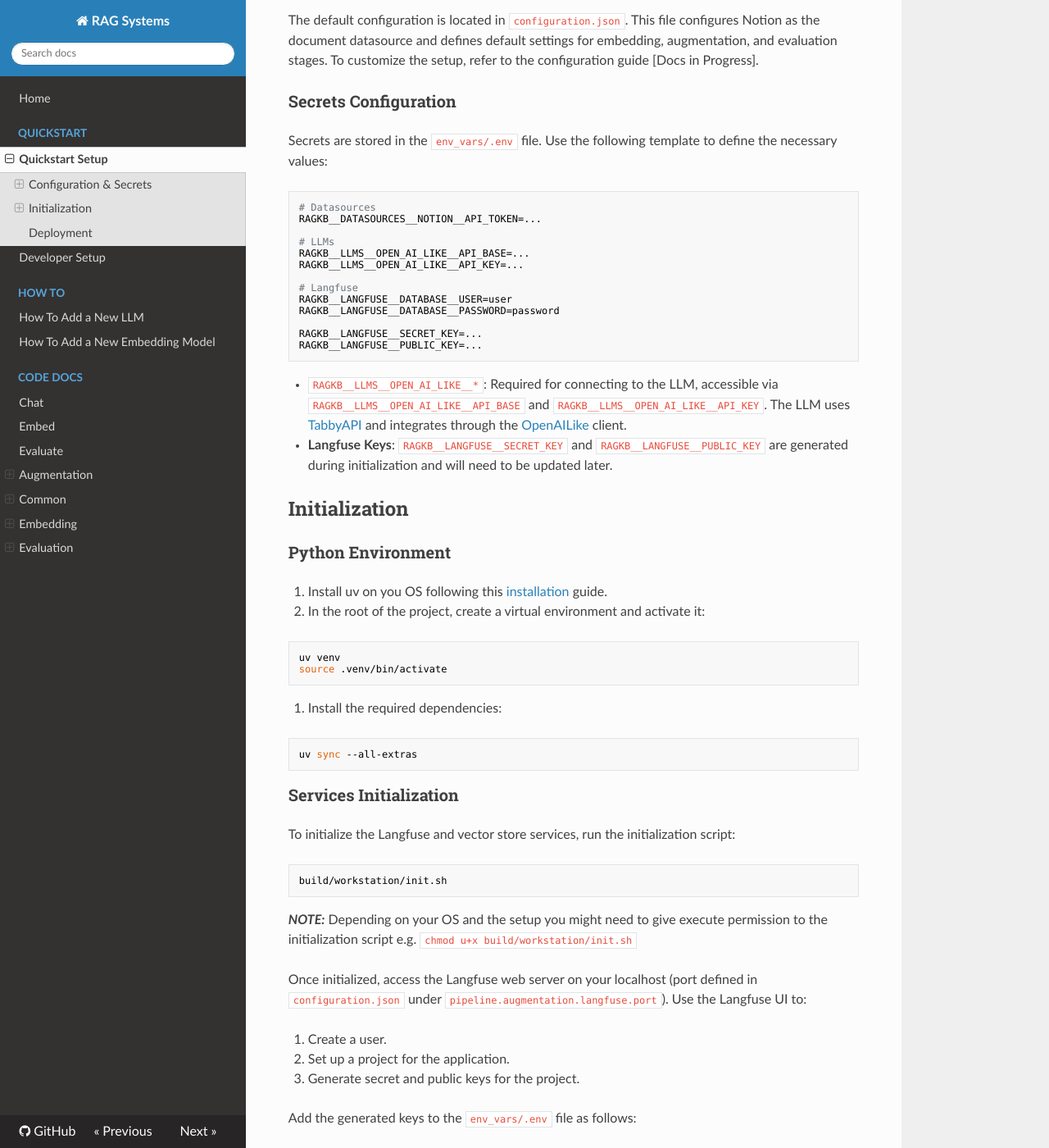
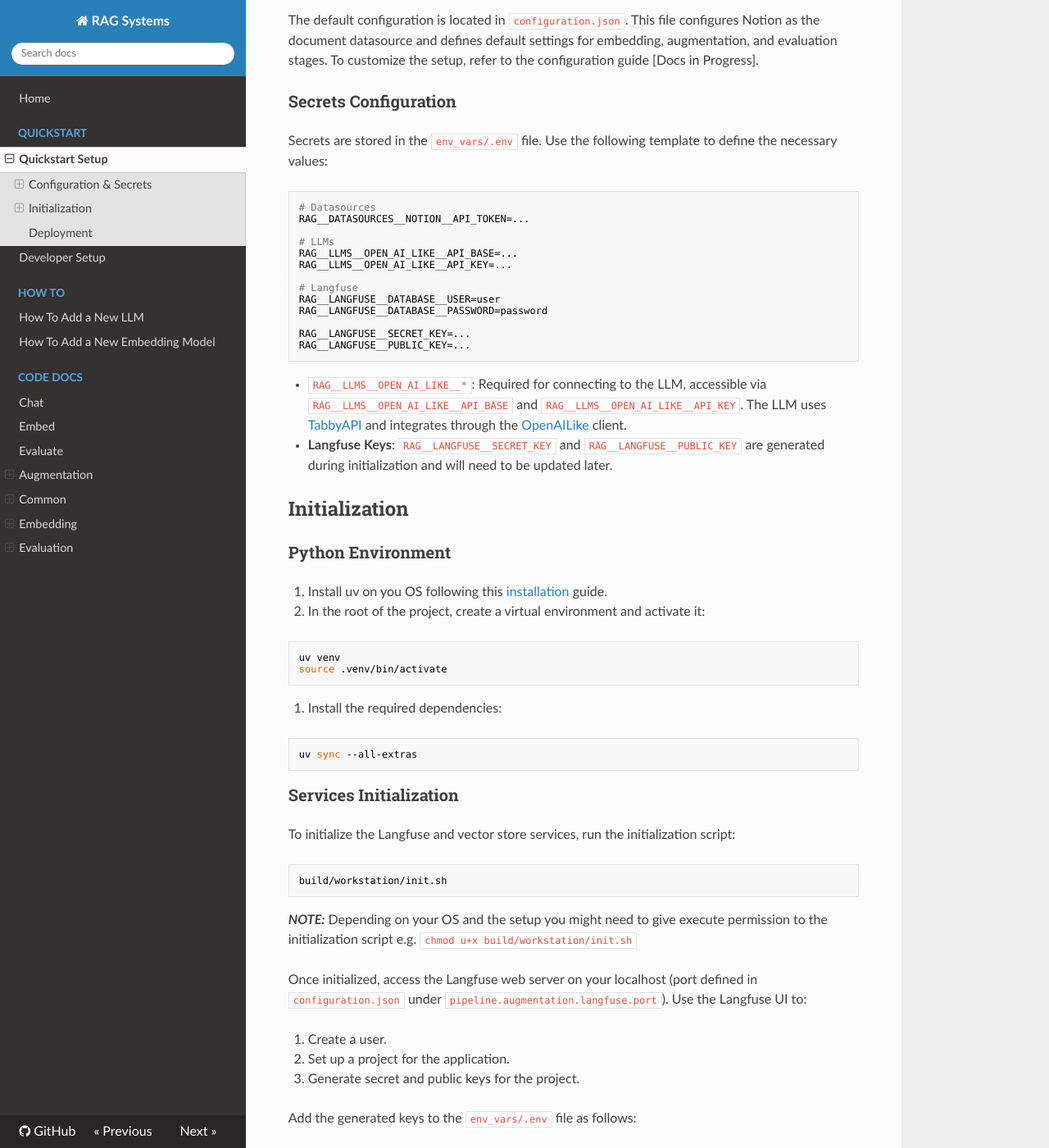
Before and after one commit to ychernushenko/rag_blueprint, an MkDocs documentation site: the page built from docs/quickstart/quickstart_setup.md, in a window 1280 px wide and 1400 px high, scrolled down 395 px. Shown: the whole window at 82% size. Built offline with MkDocs 1.6.1, drawn with Linux system fonts in a browser that asks for light colours; nearby versions of some CDN libraries; some of the changed text lies outside the part shown.

Commit message:
Remove ragkb refernces

````diff
--- a/docs/quickstart/quickstart_setup.md
+++ b/docs/quickstart/quickstart_setup.md
@@ -17,22 +17,22 @@ Secrets are stored in the `env_vars/.env` file. Use the following template to de
 
 ```sh
 # Datasources
-RAGKB__DATASOURCES__NOTION__API_TOKEN=...
+RAG__DATASOURCES__NOTION__API_TOKEN=...
 
 # LLMs
-RAGKB__LLMS__OPEN_AI_LIKE__API_BASE=...
-RAGKB__LLMS__OPEN_AI_LIKE__API_KEY=...
+RAG__LLMS__OPEN_AI_LIKE__API_BASE=...
+RAG__LLMS__OPEN_AI_LIKE__API_KEY=...
 
 # Langfuse
-RAGKB__LANGFUSE__DATABASE__USER=user
-RAGKB__LANGFUSE__DATABASE__PASSWORD=password
+RAG__LANGFUSE__DATABASE__USER=user
+RAG__LANGFUSE__DATABASE__PASSWORD=password
 
-RAGKB__LANGFUSE__SECRET_KEY=...
-RAGKB__LANGFUSE__PUBLIC_KEY=...
+RAG__LANGFUSE__SECRET_KEY=...
+RAG__LANGFUSE__PUBLIC_KEY=...
 ```
 
-- `RAGKB__LLMS__OPEN_AI_LIKE__*`: Required for connecting to the LLM, accessible via `RAGKB__LLMS__OPEN_AI_LIKE__API_BASE` and `RAGKB__LLMS__OPEN_AI_LIKE__API_KEY`. The LLM uses [TabbyAPI](https://api-docs.tabby.ai/) and integrates through the [OpenAILike](https://docs.llamaindex.ai/en/stable/api_reference/llms/openai_like/) client.
-- **Langfuse Keys**: `RAGKB__LANGFUSE__SECRET_KEY` and `RAGKB__LANGFUSE__PUBLIC_KEY` are generated during initialization and will need to be updated later.
+- `RAG__LLMS__OPEN_AI_LIKE__*`: Required for connecting to the LLM, accessible via `RAG__LLMS__OPEN_AI_LIKE__API_BASE` and `RAG__LLMS__OPEN_AI_LIKE__API_KEY`. The LLM uses [TabbyAPI](https://api-docs.tabby.ai/) and integrates through the [OpenAILike](https://docs.llamaindex.ai/en/stable/api_reference/llms/openai_like/) client.
+- **Langfuse Keys**: `RAG__LANGFUSE__SECRET_KEY` and `RAG__LANGFUSE__PUBLIC_KEY` are generated during initialization and will need to be updated later.
 
 
 ## Initialization
@@ -73,8 +73,8 @@ Once initialized, access the Langfuse web server on your localhost (port defined
 Add the generated keys to the `env_vars/.env` file as follows:
 
 ```sh
-RAGKB__LANGFUSE__SECRET_KEY=<generated_secret_key>
-RAGKB__LANGFUSE__PUBLIC_KEY=<generated_public_key>
+RAG__LANGFUSE__SECRET_KEY=<generated_secret_key>
+RAG__LANGFUSE__PUBLIC_KEY=<generated_public_key>
 ```
 
 
````
Also changed, not shown: docs/how_to/how_to_add_new_embedding_model.md (+4 -4 lines), docs/how_to/how_to_add_new_llm.md (+4 -4 lines), docs/how_to/how_to_add_new_vector_store.md (+4 -4 lines), docs/quickstart/developer_setup.md (+11 -11 lines), 7 other files.
